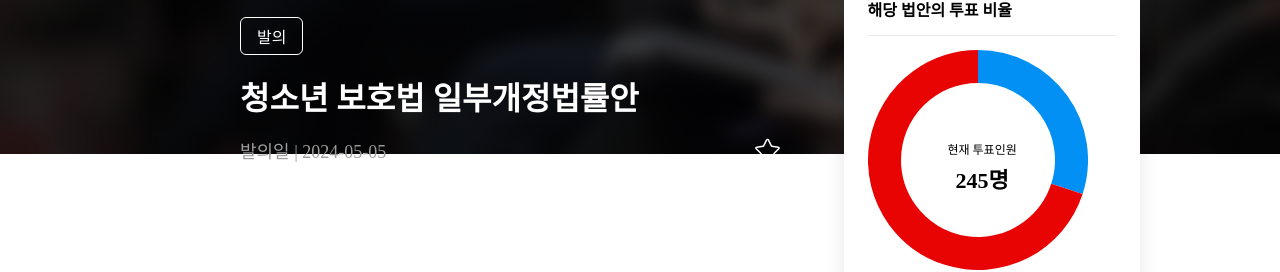
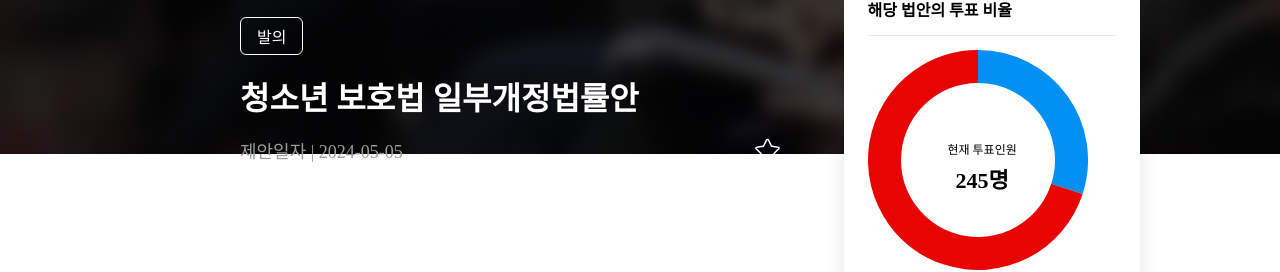
Before and after one commit to 2025-DSM-1/dsm_FE, a React (Vite) app: page /bill/detail/1 in a window 1280 px wide. Shown: the part 127-399 px from the top of the page. Built offline with nearby package versions, Linux system fonts and the light colour scheme.

Commit message:
fix :: design

```diff
--- a/src/pages/CardDetail.tsx
+++ b/src/pages/CardDetail.tsx
@@ -182,7 +182,7 @@ export const CardDetail = () => {
           <TitleContainer>
             <LawStatus>{datas.lawStatus}</LawStatus>
             <LawTitle>{datas.lawTitle}</LawTitle>
-            <Date>발의일 | {datas.propositionDate}</Date>
+            <Date>제안일자 | {datas.propositionDate}</Date>
           </TitleContainer>
           <Star onClick={handleStarClick} isClick={isStarClick} />
         </StarContainer>
```
